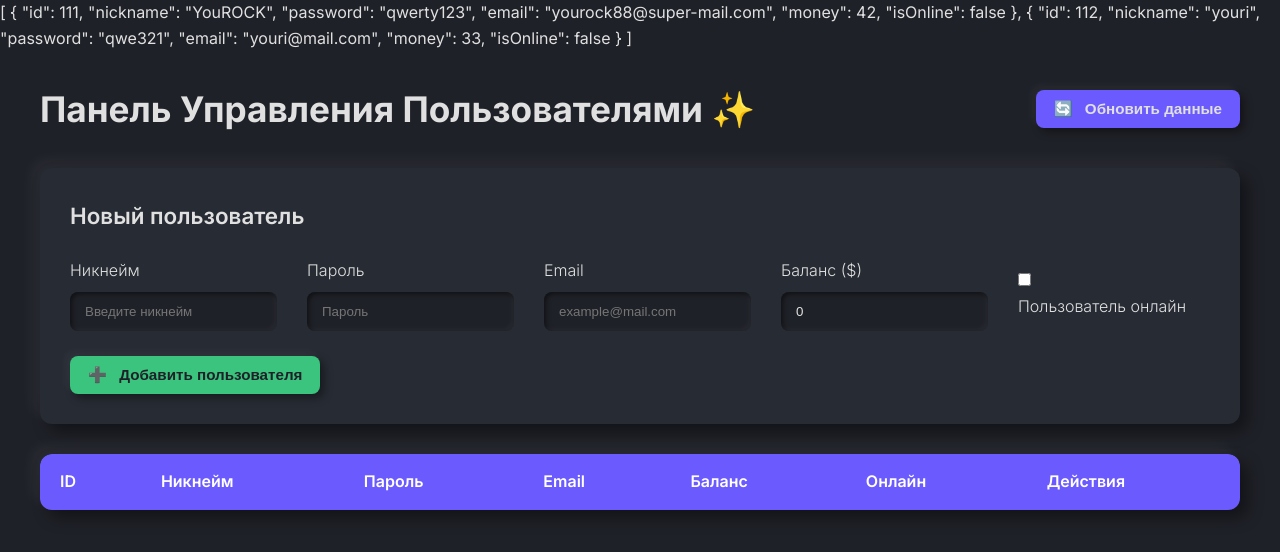
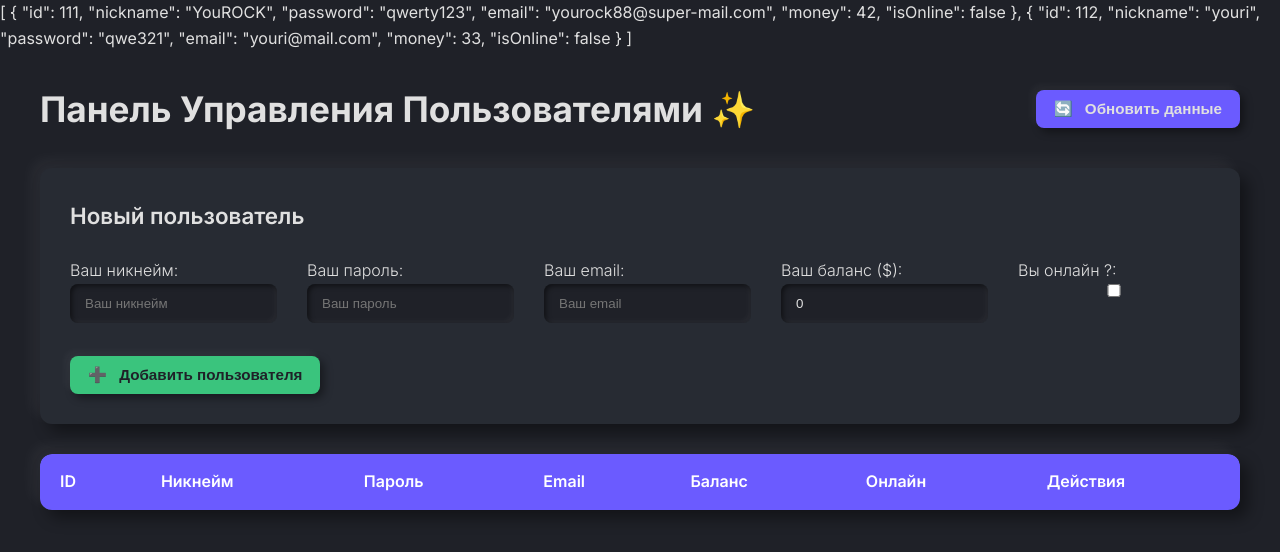
Before and after one commit to yourock1988/app-things, a Vue app in the folder apps/frontend/: page / in a window 1280 px wide. Shown: the top 552 px of the page. Built offline with nearby package versions, Linux system fonts and the light colour scheme.

Commit message:
Extracted: component FormGroup.vue

```diff
--- /dev/null
+++ b/apps/frontend/src/components/FormGroup.vue
@@ -0,0 +1,22 @@
+<script>
+export default {
+  props: ['modelValue', 'placeholder', 'type'],
+
+  emits: ['update:model-value'],
+}
+</script>
+
+<template>
+  <div class="form-group">
+    <label>
+      <span>{{ placeholder }}: </span>
+      <input
+        :value="modelValue"
+        :placeholder
+        :required="!type"
+        :type="type || 'text'"
+        @input="$emit('update:model-value', $event.target.value)"
+      />
+    </label>
+  </div>
+</template>
--- a/apps/frontend/src/components/users-widget/UsersSubmitter.vue
+++ b/apps/frontend/src/components/users-widget/UsersSubmitter.vue
@@ -1,7 +1,10 @@
 <script>
 import randId from '../../functions/randId.js'
+import FormGroup from '../FormGroup.vue'
 
 export default {
+  components: { FormGroup },
+
   emits: ['user-submitted'],
 
   data() {
@@ -33,61 +36,25 @@ export default {
 <template>
   <div class="card user-add-form-container">
     <h2>Новый пользователь</h2>
-    <form @submit.prevent="handleSubmit" id="elFormAddUser">
+    <form id="elFormAddUser" @submit.prevent="handleSubmit">
       <div class="form-grid">
-        <div class="form-group">
-          <label for="new-nickname">Никнейм</label>
-          <input
-            type="text"
-            id="new-nickname"
-            name="nickname"
-            placeholder="Введите никнейм"
-            required
-            v-model="localUser.nickname"
-          />
-        </div>
-        <div class="form-group">
-          <label for="new-password">Пароль</label>
-          <input
-            type="password"
-            id="new-password"
-            name="password"
-            placeholder="Пароль"
-            required
-            v-model="localUser.password"
-          />
-        </div>
-        <div class="form-group">
-          <label for="new-email">Email</label>
-          <input
-            type="email"
-            id="new-email"
-            name="email"
-            placeholder="example@mail.com"
-            required
-            v-model="localUser.email"
-          />
-        </div>
-        <div class="form-group">
-          <label for="new-money">Баланс ($)</label>
-          <input
-            type="number"
-            id="new-money"
-            name="money"
-            value="0"
-            min="0"
-            v-model="localUser.money"
-          />
-        </div>
-        <div class="form-group checkbox-group">
-          <input
-            type="checkbox"
-            id="new-is-online"
-            name="isOnline"
-            v-model="localUser.isOnline"
-          />
-          <label for="new-is-online">Пользователь онлайн</label>
-        </div>
+        <FormGroup v-model="localUser.nickname" placeholder="Ваш никнейм" />
+        <FormGroup v-model="localUser.password" placeholder="Ваш пароль" />
+        <FormGroup
+          v-model="localUser.email"
+          placeholder="Ваш email"
+          type="email"
+        />
+        <FormGroup
+          v-model.number="localUser.money"
+          placeholder="Ваш баланс ($)"
+          type="number"
+        />
+        <FormGroup
+          v-model="localUser.isOnline"
+          placeholder="Вы онлайн ?"
+          type="checkbox"
+        />
       </div>
       <button type="submit" class="control-btn primary">
         <span class="icon">➕</span> Добавить пользователя
```
